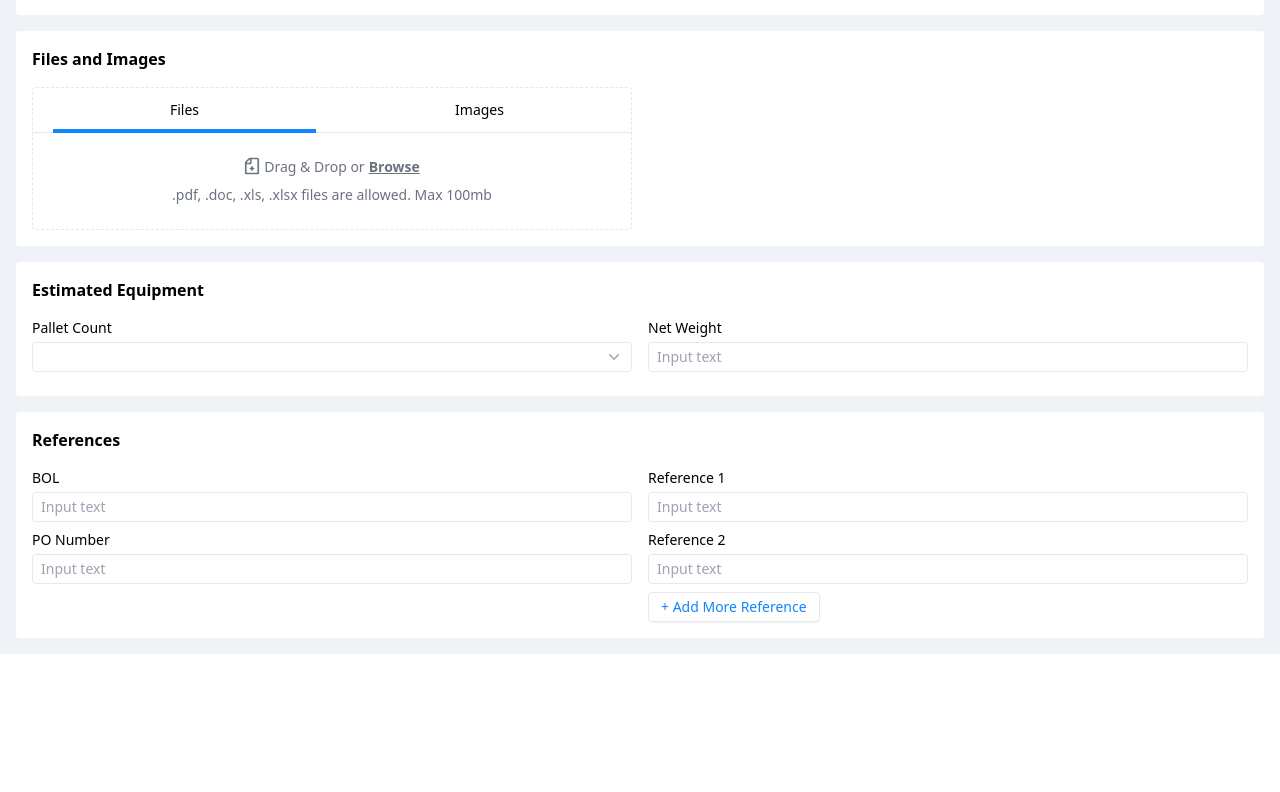
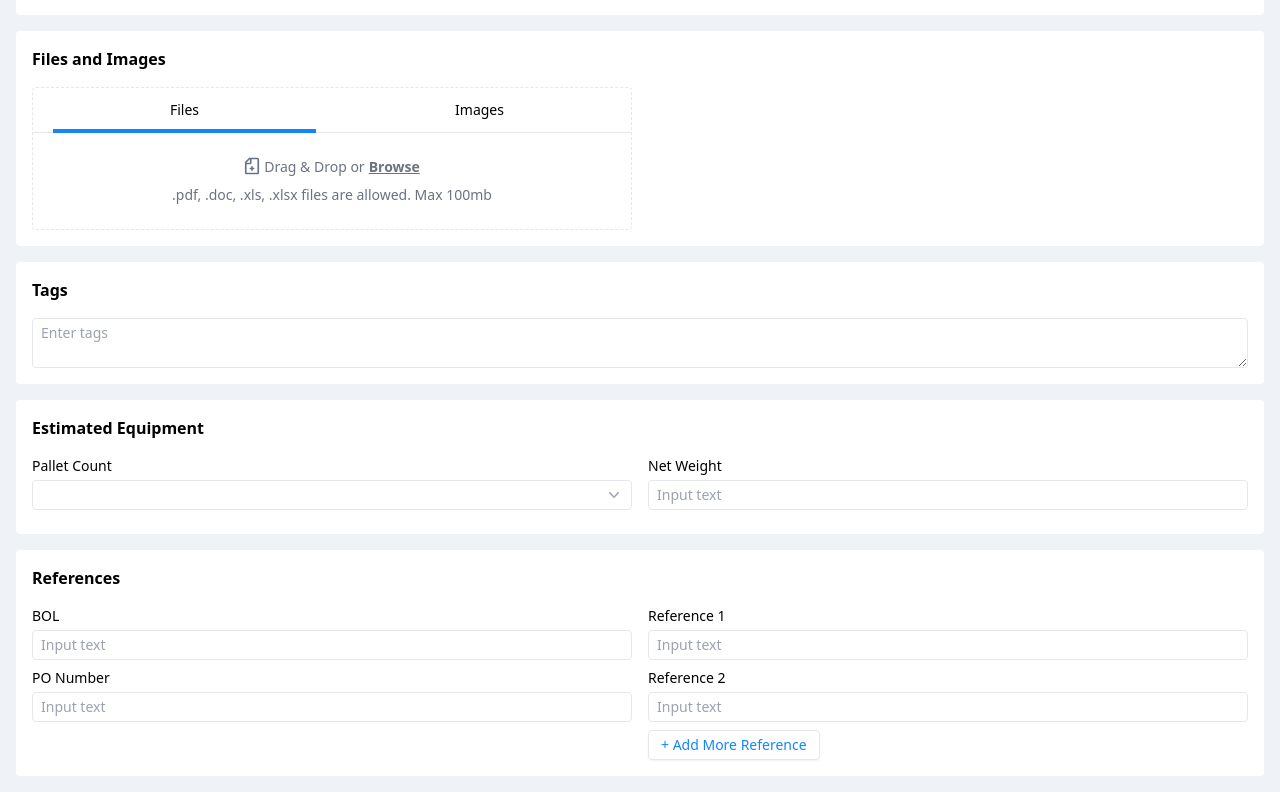
Before and after one commit to renielDev/razor-react-app, a React (Vite) app: page / in a window 1280 px wide. Shown: the part 1409-2201 px from the top of the page. Before the commit the page ends 2063 px from the top, so only its background shows below. Built offline with nearby package versions, Linux system fonts and the light colour scheme.

Commit message:
chore: add section tag

```diff
--- a/src/App.tsx
+++ b/src/App.tsx
@@ -1,7 +1,7 @@
 import { ChevronDownIcon, ChevronLeftIcon } from '@heroicons/react/20/solid'
 import { useState } from 'react'
 import './App.scss'
-import Button from './components/Button/Button'
+import Button from './components/button/Button'
 import SectionContainer from './components/SectionContainer'
 import BodyContainer from './components/body-container/BodyContainer'
 import DropdownMenu from './components/dropdown/DropdownMenu'
@@ -188,6 +188,14 @@ function App() {
               </div>
             </div>
           </SectionContainer>
+
+          <SectionContainer>
+            <h4 className='mb-4 text-base font-semibold'>Tags</h4>
+            <div className="flex gap-4">
+              <Textarea placeholder='Enter tags' className='flex-1' />
+            </div>
+          </SectionContainer>
+
           <SectionContainer>
             <h4 className='mb-4 text-base font-semibold'>Estimated Equipment</h4>
             <div className="flex gap-4">
@@ -203,6 +211,7 @@ function App() {
               </div>
             </div>
           </SectionContainer>
+
           <SectionContainer>
             <h4 className='mb-4 text-base font-semibold'>References</h4>
             <div className="flex gap-4">
```
